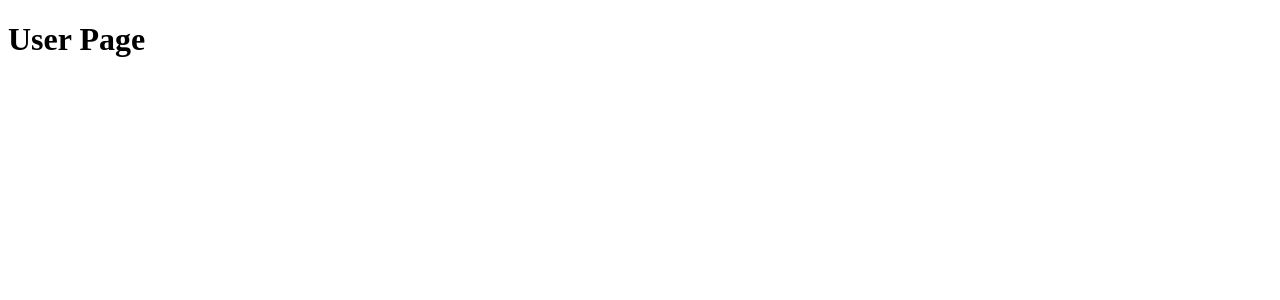
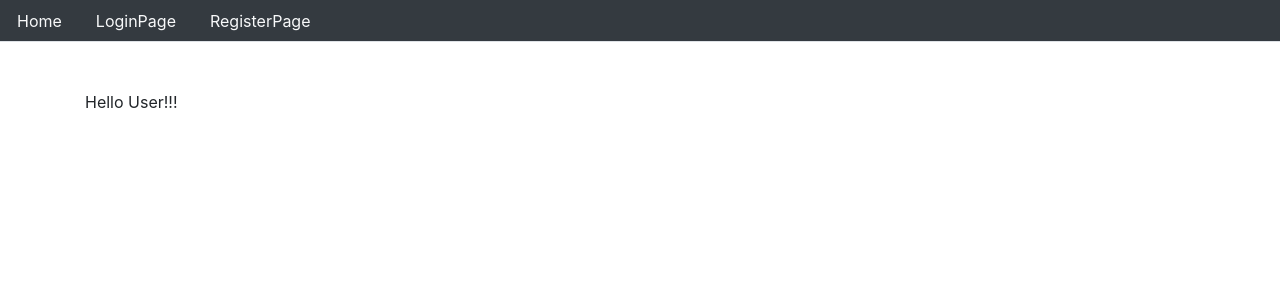
Before and after one commit to jatin711-debug/react-node-aws, a Next.js app in the folder client/: page /user in a window 1280 px wide. Shown: the top 300 px of the page. Built offline with nearby package versions, Linux system fonts and the light colour scheme.

Commit message:
final conditional rendering in Layout

```diff
--- a/client/components/Layout.js
+++ b/client/components/Layout.js
@@ -28,6 +28,9 @@ const Layout = ({children}) =>{
                         <a className="nav-link text-light">Home</a>
                 </Link>
             </li>
+            {
+                !isAuth() && (
+                    <React.Fragment>
                         <li className="nav-item">
                             <Link href="/login ">
                                     <a className="nav-link text-light">LoginPage</a>
@@ -38,6 +41,9 @@ const Layout = ({children}) =>{
                                     <a className="nav-link text-light">RegisterPage</a>
                             </Link>
                         </li>
+                    </React.Fragment>
+                )
+            }
             {
                 isAuth() && isAuth().role == 'admin' && (
                     <li className="nav-item ml-auto">
@@ -47,9 +53,14 @@ const Layout = ({children}) =>{
                     </li>
                 )
             }
+            {
+                isAuth() && (
                     <li className="nav-item">
                         <a onClick={logout} className="nav-link text-light">Logout</a>
                     </li>
+                )
+            }
+
         </ul>
     )
     return <React.Fragment>{head()} {nav()} <div className="container pt-5 pb-5"> { children }</div></React.Fragment>;
--- a/client/helpers/auth.js
+++ b/client/helpers/auth.js
@@ -41,12 +41,10 @@ export const authenticate = (response,next) =>{
 
 export const isAuth = () =>{
     if(process.browser){
-        console.log("Inside Auth")
         const cookieChecked = getCookie("token");
         if(cookieChecked){
             console.log("Cookie Check");
             if(localStorage.getItem("user")){
-                console.log(JSON.stringify(localStorage.getItem("user")));
                 return JSON.parse(localStorage.getItem("user"));
             }else{
                 return false;
--- a/client/pages/admin/index.js
+++ b/client/pages/admin/index.js
@@ -1,5 +1,5 @@
-const Admin = () =>{
-    return <h1>Admin Page</h1>
-};
+import Layout from "../../components/Layout"
+
+const Admin = () => <Layout>Hello Admin!!!</Layout>
 
 export default Admin;
--- a/client/pages/user/index.js
+++ b/client/pages/user/index.js
@@ -1,5 +1,5 @@
-const User = () =>{
-    return <h1>User Page</h1>
-};
+import Layout from "../../components/Layout"
+
+const User = () => <Layout>Hello User!!!</Layout>
 
 export default User;
```
Lines whose indentation alone changed are shown as unchanged.
